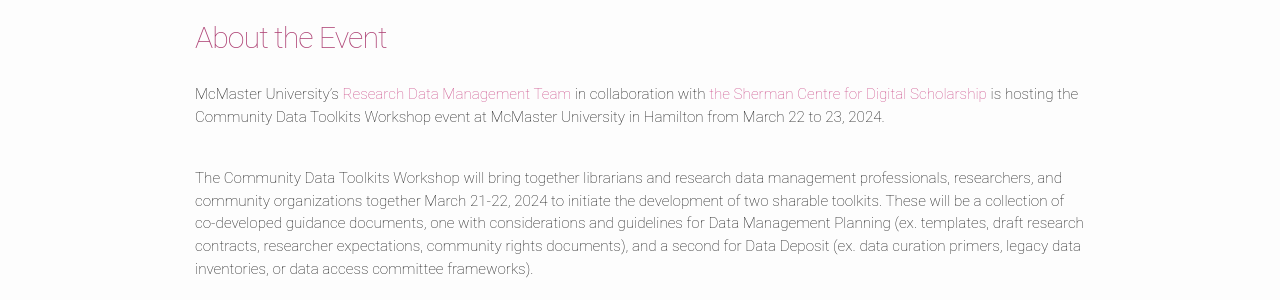
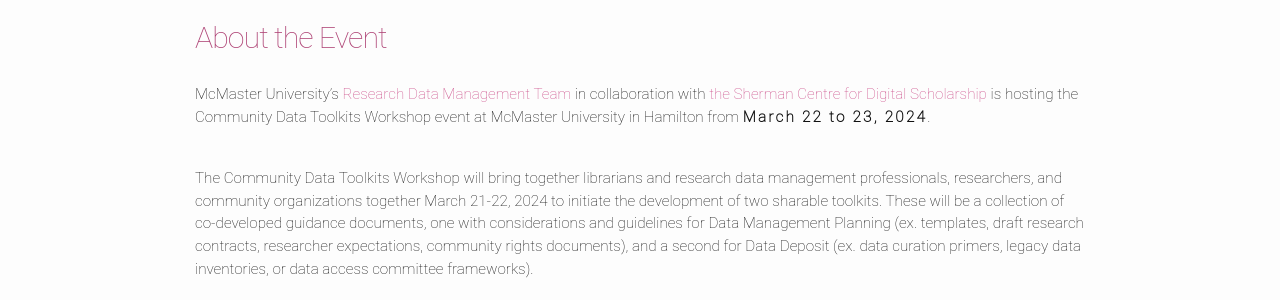
Before and after one commit to Community-Data-Toolkits-Workshop/CDTW, a Jekyll site: the page built from about.md, in a window 1280 px wide. Shown: the part 151-451 px from the top of the page. Built offline with Jekyll 4.4.1, drawn with Linux system fonts in a browser that asks for light colours.

Commit message:
Typo fix.

```diff
--- a/about.md
+++ b/about.md
@@ -4,7 +4,7 @@
 permalink: /about/
 ---
 
-McMaster University's [Research Data Management Team](https://rdm.mcmaster.ca/about) in collaboration with [the Sherman Centre for Digital Scholarship](https://scds.ca/) is hosting the Community Data Toolkits Workshop event at McMaster University in Hamilton from March 22 to 23, 2024.
+McMaster University's [Research Data Management Team](https://rdm.mcmaster.ca/about) in collaboration with [the Sherman Centre for Digital Scholarship](https://scds.ca/) is hosting the Community Data Toolkits Workshop event at McMaster University in Hamilton from **March 22 to 23, 2024**.
 
 
 <br />
```
